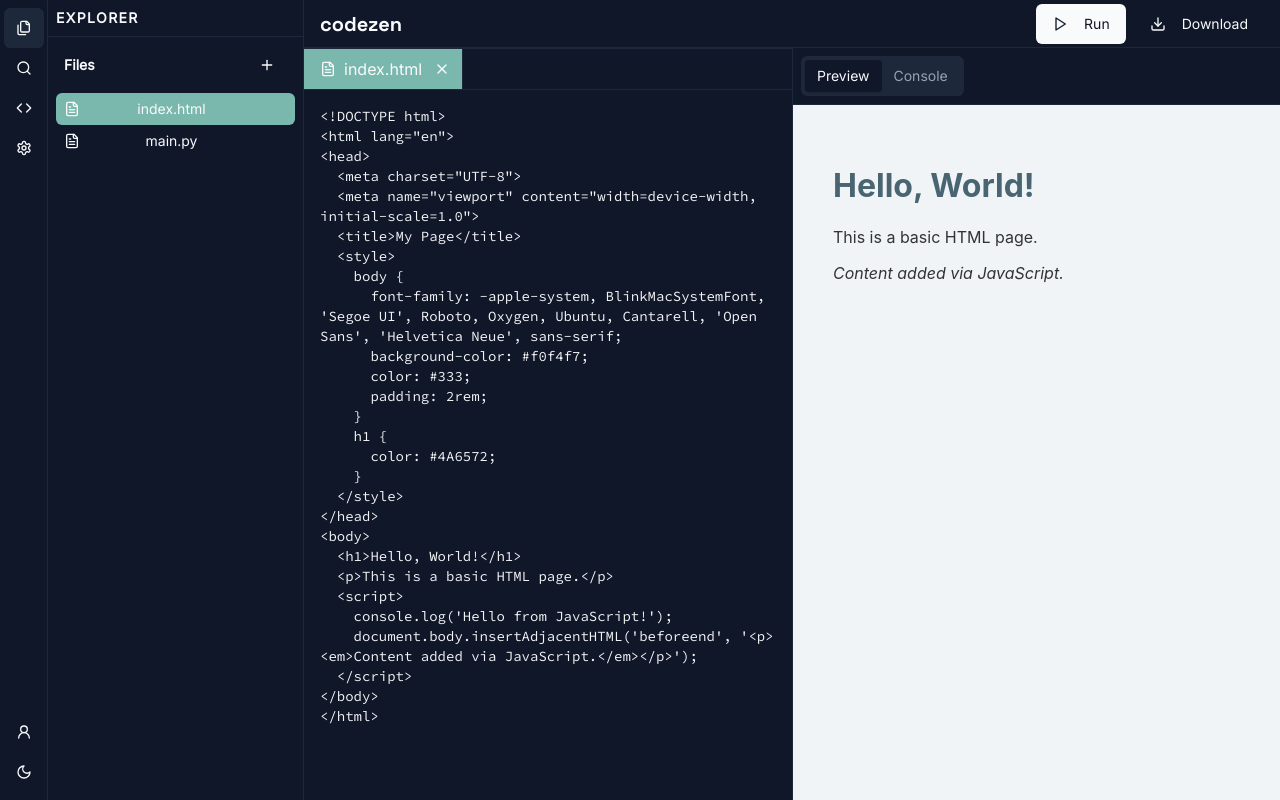
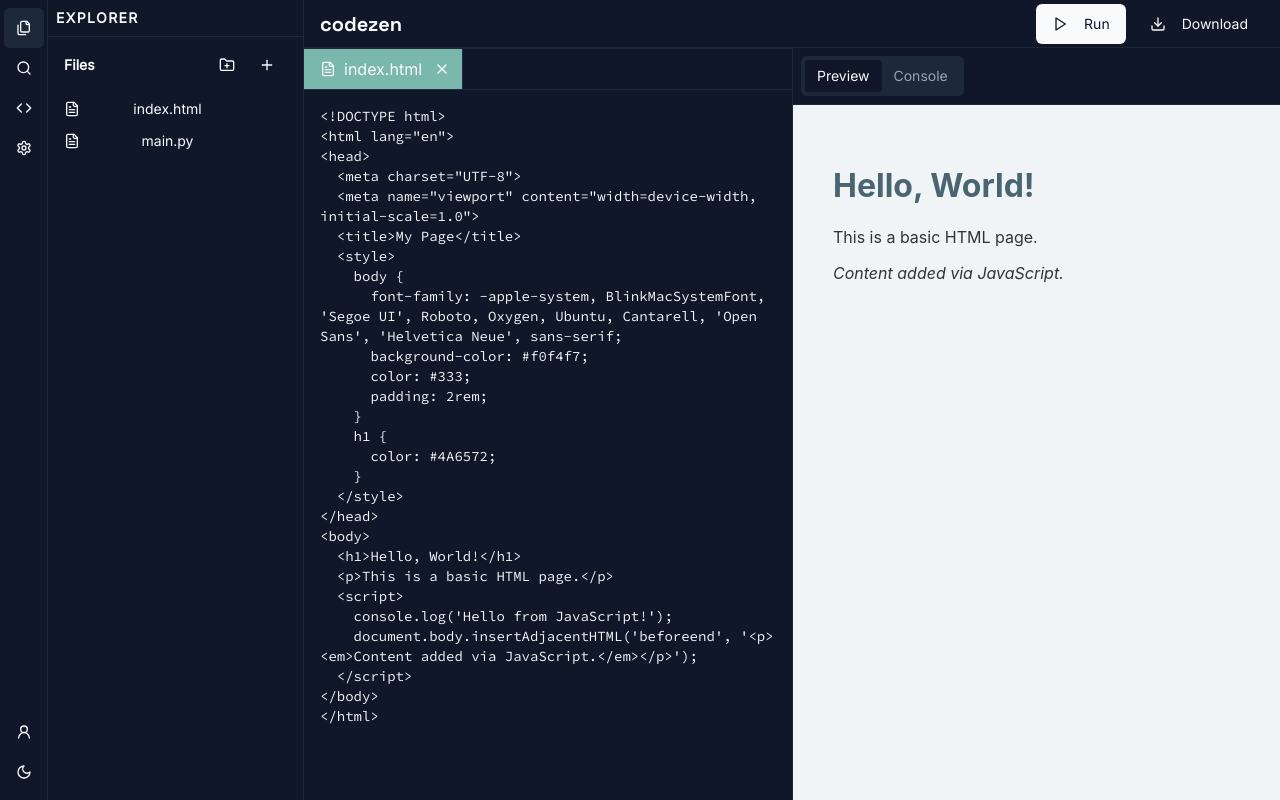
Before and after one commit to armandeep561/CodeZen, a Next.js app: page / in a window 1280 px wide. Built offline with nearby package versions, Linux system fonts and the light colour scheme; what @genkit-ai/googleai, genkit would draw is missing.

Commit message:
Make it better, allow users to create files, rename files, create folder

```diff
--- a/src/components/polyglot-studio/file-explorer.tsx
+++ b/src/components/polyglot-studio/file-explorer.tsx
@@ -1,183 +1,249 @@
 'use client';
 
-import { FileText, Plus, Trash2, ChevronDown, Folder } from 'lucide-react';
+import { FileText, Plus, Trash2, ChevronDown, Folder, FolderPlus, Edit, Check, X } from 'lucide-react';
 import { Button } from '@/components/ui/button';
 import { cn } from '@/lib/utils';
 import type { LanguageValue } from '@/lib/templates';
-import { useState } from 'react';
+import React, { useState } from 'react';
+import { Input } from '../ui/input';
 
 export interface FileNode {
   id: string;
   name: string;
-  language: LanguageValue;
-  content: string;
+  type: 'file' | 'folder';
+  language?: LanguageValue;
+  content?: string;
+  children?: FileNode[];
+  parentId?: string | null;
 }
+
 
 interface FileExplorerProps {
   files: FileNode[];
-  activeFileId: string | null;
   onFileSelect: (id: string) => void;
-  onFileCreate: () => void;
+  onFileCreate: (name: string, parentId: string | null) => void;
   onFileDelete: (id: string) => void;
+  onFolderCreate: (name: string, parentId: string | null) => void;
+  onRename: (id: string, newName: string) => void;
 }
 
 export function FileExplorer({
   files,
-  activeFileId,
   onFileSelect,
   onFileCreate,
   onFileDelete,
+  onFolderCreate,
+  onRename
 }: FileExplorerProps) {
-  const [openFolders, setOpenFolders] = useState<Set<string>>(new Set(['css', 'js']));
 
-  const toggleFolder = (folder: string) => {
-    setOpenFolders(prev => {
-        const newSet = new Set(prev);
-        if (newSet.has(folder)) {
-            newSet.delete(folder);
+  const [newEntry, setNewEntry] = useState<{ parentId: string | null, type: 'file' | 'folder' } | null>(null);
+
+  const handleCreate = (name: string) => {
+    if (newEntry?.type === 'file') {
+      onFileCreate(name, newEntry.parentId);
+    } else if (newEntry?.type === 'folder') {
+      onFolderCreate(name, newEntry.parentId);
+    }
+    setNewEntry(null);
+  };
+
+  const fileTree = React.useMemo(() => {
+    const tree: FileNode[] = [];
+    const map: { [key: string]: FileNode } = {};
+
+    files.forEach(file => {
+      map[file.id] = { ...file, children: file.type === 'folder' ? [] : undefined };
+    });
+
+    files.forEach(file => {
+      if (file.parentId && map[file.parentId]) {
+        map[file.parentId].children?.push(map[file.id]);
       } else {
-            newSet.add(folder);
+        tree.push(map[file.id]);
       }
-        return newSet;
     });
-  }
 
-  // NOTE: This is a simplified folder structure for presentation based on file extensions.
-  const folders: Record<string, FileNode[]> = files.reduce((acc, file) => {
-    const extension = file.name.split('.').pop() || 'txt';
-    let folderName = 'files';
-    if (['html', 'css', 'js'].includes(extension)) {
-        folderName = extension === 'html' ? 'root' : (extension === 'css' ? 'css' : 'js');
-    }
-    if (!acc[folderName]) {
-      acc[folderName] = [];
-    }
-    acc[folderName].push(file);
-    return acc;
-  }, {} as Record<string, FileNode[]>);
-
-  const rootFiles = folders['root'] || [];
-  const cssFiles = folders['css'] || [];
-  const jsFiles = folders['js'] || [];
-  const otherFiles = Object.entries(folders).filter(([key]) => !['root', 'css', 'js'].includes(key)).flatMap(([, files]) => files);
-
+    return tree;
+  }, [files]);
 
   return (
     <div className="p-2 h-full flex flex-col text-sm">
       <div className="flex justify-between items-center mb-2 px-2">
         <h3 className="font-semibold">Files</h3>
-            <Button variant="ghost" size="icon" onClick={onFileCreate}>
+        <div>
+           <Button variant="ghost" size="icon" onClick={() => setNewEntry({parentId: null, type: 'folder'})}>
+              <FolderPlus className="w-4 h-4" />
+            </Button>
+            <Button variant="ghost" size="icon" onClick={() => setNewEntry({parentId: null, type: 'file'})}>
                 <Plus className="w-4 h-4" />
             </Button>
         </div>
+      </div>
       <ul className="flex-1">
-            {rootFiles.map((file) => (
-                 <li key={file.id}>
-                    <FileItem
-                        file={file}
-                        isActive={file.id === activeFileId}
-                        onSelect={onFileSelect}
-                        onDelete={onFileDelete}
+        {fileTree.map((node) => (
+          <FileOrFolder
+            key={node.id}
+            node={node}
+            onFileSelect={onFileSelect}
+            onFileDelete={onFileDelete}
+            onRename={onRename}
+            onSetNewEntry={setNewEntry}
           />
-                 </li>
         ))}
-
-            {/* CSS Folder */}
-            {cssFiles.length > 0 && (
-                 <li>
-                    <button className="flex items-center w-full text-left px-2 py-1" onClick={() => toggleFolder('css')}>
-                        <ChevronDown className={cn("w-4 h-4 mr-1 transition-transform", !openFolders.has('css') && "-rotate-90")} />
-                        <Folder className="w-4 h-4 mr-2" />
-                        css
-                    </button>
-                    {openFolders.has('css') && (
-                        <ul className="pl-4">
-                            {cssFiles.map(file => (
-                                 <li key={file.id}>
-                                     <FileItem
-                                        file={file}
-                                        isActive={file.id === activeFileId}
-                                        onSelect={onFileSelect}
-                                        onDelete={onFileDelete}
+        {newEntry && !newEntry.parentId && (
+          <NewEntryInput
+            type={newEntry.type}
+            onCreate={handleCreate}
+            onCancel={() => setNewEntry(null)}
           />
-                                 </li>
-                            ))}
-                        </ul>
         )}
-                 </li>
-            )}
-
-            {/* JS Folder */}
-            {jsFiles.length > 0 && (
-                <li>
-                    <button className="flex items-center w-full text-left px-2 py-1" onClick={() => toggleFolder('js')}>
-                        <ChevronDown className={cn("w-4 h-4 mr-1 transition-transform", !openFolders.has('js') && "-rotate-90")} />
-                        <Folder className="w-4 h-4 mr-2" />
-                        js
-                    </button>
-                    {openFolders.has('js') && (
-                        <ul className="pl-4">
-                            {jsFiles.map(file => (
-                                 <li key={file.id}>
-                                     <FileItem
-                                        file={file}
-                                        isActive={file.id === activeFileId}
-                                        onSelect={onFileSelect}
-                                        onDelete={onFileDelete}
-                                    />
-                                 </li>
-                            ))}
-                        </ul>
-                    )}
-                 </li>
-            )}
-
-            {otherFiles.map((file) => (
-                 <li key={file.id}>
-                    <FileItem
-                        file={file}
-                        isActive={file.id === activeFileId}
-                        onSelect={onFileSelect}
-                        onDelete={onFileDelete}
-                    />
-                 </li>
-            ))}
-
       </ul>
     </div>
   );
 }
 
+interface FileOrFolderProps {
+  node: FileNode;
+  onFileSelect: (id: string) => void;
+  onFileDelete: (id: string) => void;
+  onRename: (id: string, newName: string) => void;
+  onSetNewEntry: (entry: { parentId: string | null, type: 'file' | 'folder' } | null) => void;
+}
 
-interface FileItemProps {
-    file: FileNode;
-    isActive: boolean;
-    onSelect: (id: string) => void;
-    onDelete: (id: string) => void;
+function FileOrFolder({ node, onFileSelect, onFileDelete, onRename, onSetNewEntry }: FileOrFolderProps) {
+  const [isOpen, setIsOpen] = useState(true);
+  const [isRenaming, setIsRenaming] = useState(false);
+  const [newName, setNewName] = useState(node.name);
+
+  const handleRename = () => {
+    onRename(node.id, newName);
+    setIsRenaming(false);
   }
-function FileItem({ file, isActive, onSelect, onDelete }: FileItemProps) {
+
+  if (node.type === 'folder') {
     return (
+      <li>
+        <div className="flex items-center group w-full text-left px-2 py-1">
+          <button className="flex items-center flex-1" onClick={() => setIsOpen(!isOpen)}>
+            <ChevronDown className={cn("w-4 h-4 mr-1 transition-transform", !isOpen && "-rotate-90")} />
+            <Folder className="w-4 h-4 mr-2" />
+            {!isRenaming ? (
+              <span>{node.name}</span>
+            ) : (
+              <Input
+                type="text"
+                value={newName}
+                onChange={(e) => setNewName(e.target.value)}
+                onBlur={handleRename}
+                onKeyDown={(e) => e.key === 'Enter' && handleRename()}
+                autoFocus
+                className="h-6"
+              />
+            )}
+          </button>
+          <div className="opacity-0 group-hover:opacity-100 transition-opacity">
+            <Button variant="ghost" size="icon" className="w-6 h-6" onClick={() => onSetNewEntry({ parentId: node.id, type: 'folder' })}>
+                <FolderPlus className="w-4 h-4" />
+            </Button>
+            <Button variant="ghost" size="icon" className="w-6 h-6" onClick={() => onSetNewEntry({ parentId: node.id, type: 'file' })}>
+                <Plus className="w-4 h-4" />
+            </Button>
+            <Button variant="ghost" size="icon" className="w-6 h-6" onClick={() => setIsRenaming(true)}><Edit className="w-4 h-4"/></Button>
+            <Button variant="ghost" size="icon" className="w-6 h-6" onClick={() => onFileDelete(node.id)}><Trash2 className="w-4 h-4 text-destructive"/></Button>
+          </div>
+        </div>
+        {isOpen && (
+          <ul className="pl-4">
+            {node.children?.map(child => (
+              <FileOrFolder
+                key={child.id}
+                node={child}
+                onFileSelect={onFileSelect}
+                onFileDelete={onFileDelete}
+                onRename={onRename}
+                onSetNewEntry={onSetNewEntry}
+              />
+            ))}
+            {onSetNewEntry.arguments?.parentId === node.id && (
+              <NewEntryInput
+                 type={'file'}
+                 onCreate={() => {}}
+                 onCancel={() => onSetNewEntry(null)}
+              />
+            )}
+          </ul>
+        )}
+      </li>
+    );
+  }
+
+  return (
+    <li className="group">
+      <div className="flex items-center w-full">
          <Button
             variant="ghost"
             className={cn(
-            'w-full justify-start h-8 px-2',
-            isActive && 'bg-accent text-accent-foreground'
+            'w-full justify-start h-8 px-2 flex-1',
             )}
-            onClick={() => onSelect(file.id)}
+            onClick={() => onFileSelect(node.id)}
         >
           <FileText className="w-4 h-4 mr-2" />
-            <span className="flex-1 truncate">{file.name}</span>
-            <Button
-            variant="ghost"
-            size="icon"
-            className="w-6 h-6 ml-2 hover:bg-destructive/20 opacity-0 group-hover:opacity-100"
-            onClick={(e) => {
-                e.stopPropagation();
-                onDelete(file.id);
+          {!isRenaming ? (
+            <span className="flex-1 truncate">{node.name}</span>
+          ) : (
+             <Input
+                type="text"
+                value={newName}
+                onChange={(e) => setNewName(e.target.value)}
+                onBlur={handleRename}
+                onKeyDown={(e) => e.key === 'Enter' && handleRename()}
+                autoFocus
+                className="h-6"
+              />
+          )}
+        </Button>
+        <div className="opacity-0 group-hover:opacity-100 transition-opacity">
+            <Button variant="ghost" size="icon" className="w-6 h-6" onClick={() => setIsRenaming(true)}><Edit className="w-4 h-4"/></Button>
+            <Button variant="ghost" size="icon" className="w-6 h-6" onClick={() => onFileDelete(node.id)}><Trash2 className="w-4 h-4 text-destructive"/></Button>
+        </div>
+      </div>
+    </li>
+  );
+}
+
+interface NewEntryInputProps {
+  type: 'file' | 'folder';
+  onCreate: (name: string) => void;
+  onCancel: () => void;
+}
+
+function NewEntryInput({ type, onCreate, onCancel }: NewEntryInputProps) {
+  const [name, setName] = useState('');
+
+  const handleSubmit = () => {
+    if (name) {
+      onCreate(name);
+    } else {
+      onCancel();
+    }
+  };
+
+  return (
+    <li className="flex items-center gap-1 p-1">
+      {type === 'folder' ? <Folder className="w-4 h-4"/> : <FileText className="w-4 h-4"/>}
+      <Input
+        type="text"
+        value={name}
+        onChange={e => setName(e.target.value)}
+        placeholder={`New ${type} name...`}
+        className="h-6 flex-1"
+        autoFocus
+        onKeyDown={e => {
+            if (e.key === 'Enter') handleSubmit();
+            if (e.key === 'Escape') onCancel();
         }}
-            >
-            <Trash2 className="w-4 h-4 text-destructive" />
-            </Button>
-        </Button>
+        onBlur={onCancel}
+      />
+    </li>
   )
 }
```
Lines whose indentation alone changed are shown as unchanged.
